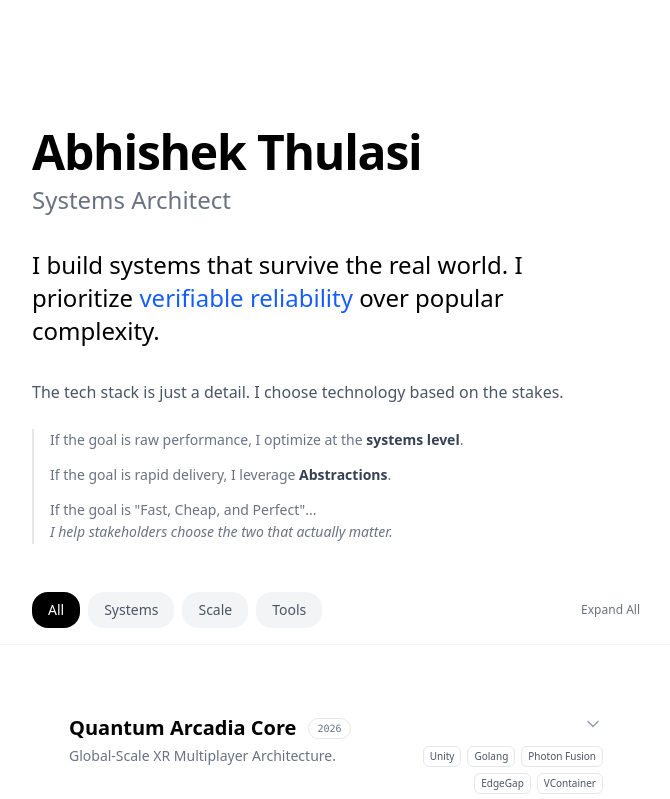
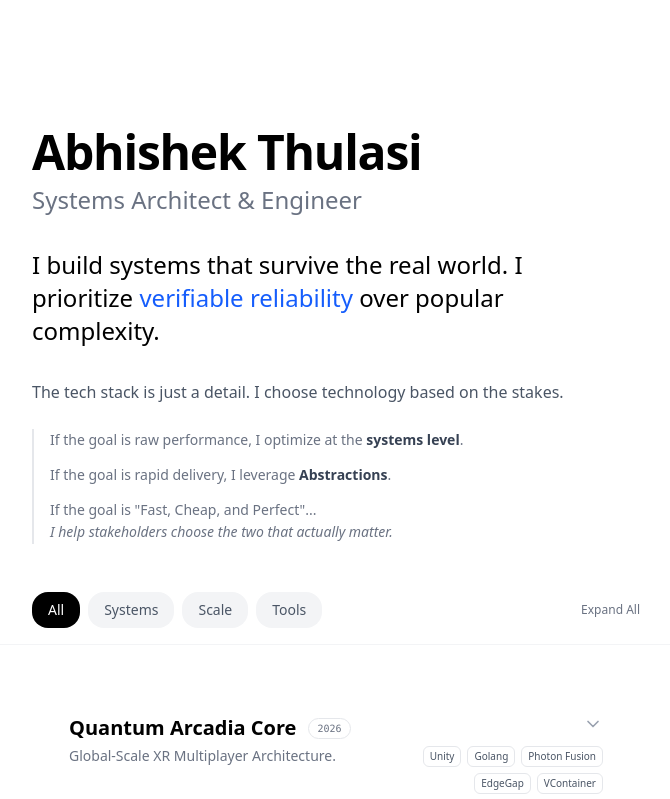
Before and after one commit to abhishekthulasi/portfolio, a SvelteKit app: page / in a window 1280 px wide. Shown: the top 799 px of the page, without its empty margins (304-974 px from the left). Built offline with nearby package versions, Linux system fonts and the light colour scheme.

Commit message:
Changed title to Systems Architect & Engineer

```diff
--- a/src/app.html
+++ b/src/app.html
@@ -6,12 +6,12 @@
 	<meta name="viewport" content="width=device-width, initial-scale=1" />
 
 	<meta property="og:type" content="website" />
-	<meta property="og:title" content="Abhishek Thulasi | Systems Architect" />
+	<meta property="og:title" content="Abhishek Thulasi | Systems Architect & Engineer" />
 
 	<meta property="og:description"
-		content="Systems Architect specializing in reliable architecture. Explore projects in Rust, Flutter, and Salesforce. Building systems that survive the real world." />
+		content="Systems Architect & Engineer specializing in reliable architecture. Explore projects in Rust, Flutter, and Salesforce. Building systems that survive the real world." />
 	<meta name="description"
-		content="Systems Architect specializing in reliable architecture. Explore projects in Rust, Flutter, and Salesforce. Building systems that survive the real world." />
+		content="Systems Architect & Engineer specializing in reliable architecture. Explore projects in Rust, Flutter, and Salesforce. Building systems that survive the real world." />
 
 	<meta property="og:url" content="https://abhishekthulasi.com" />
 
@@ -23,9 +23,9 @@
 	<meta name="author" content="Abhishek Thulasi" />
 
 	<meta name="twitter:card" content="summary_large_image">
-	<meta name="twitter:title" content="Abhishek Thulasi | Systems Architect">
+	<meta name="twitter:title" content="Abhishek Thulasi | Systems Architect & Engineer">
 	<meta name="twitter:description"
-		content="Systems Architect specializing in reliable architecture. Explore projects in Rust, Flutter, and Salesforce. Building systems that survive the real world.">
+		content="Systems Architect & Engineer specializing in reliable architecture. Explore projects in Rust, Flutter, and Salesforce. Building systems that survive the real world.">
 	<meta name="twitter:image" content="https://abhishekthulasi.com/og-image.png">
 
 	<meta name="theme-color" content="#ffffff" media="(prefers-color-scheme: light)">
--- a/src/lib/components/Hero.svelte
+++ b/src/lib/components/Hero.svelte
@@ -9,7 +9,7 @@
             <h2
                 class="text-xl sm:text-2xl text-gray-500 dark:text-gray-400 font-medium"
             >
-                Systems Architect
+                Systems Architect & Engineer
             </h2>
         </div>
 
--- a/src/routes/+page.svelte
+++ b/src/routes/+page.svelte
@@ -98,7 +98,7 @@
         mainEntity: {
             "@type": "Person",
             name: "Abhishek Thulasi",
-            jobTitle: "Systems Architect",
+            jobTitle: "Systems Architect & Engineer",
             url: "https://abhishekthulasi.com",
             sameAs: [
                 "https://github.com/abhishekthulasi",
@@ -109,7 +109,7 @@
 </script>
 
 <svelte:head>
-    <title>Abhishek Thulasi | Systems Architect</title>
+    <title>Abhishek Thulasi | Systems Architect & Engineer</title>
     <meta
         name="description"
         content="Portfolio of Abhishek Thulasi - Systems, Scale, and Tools."
```
